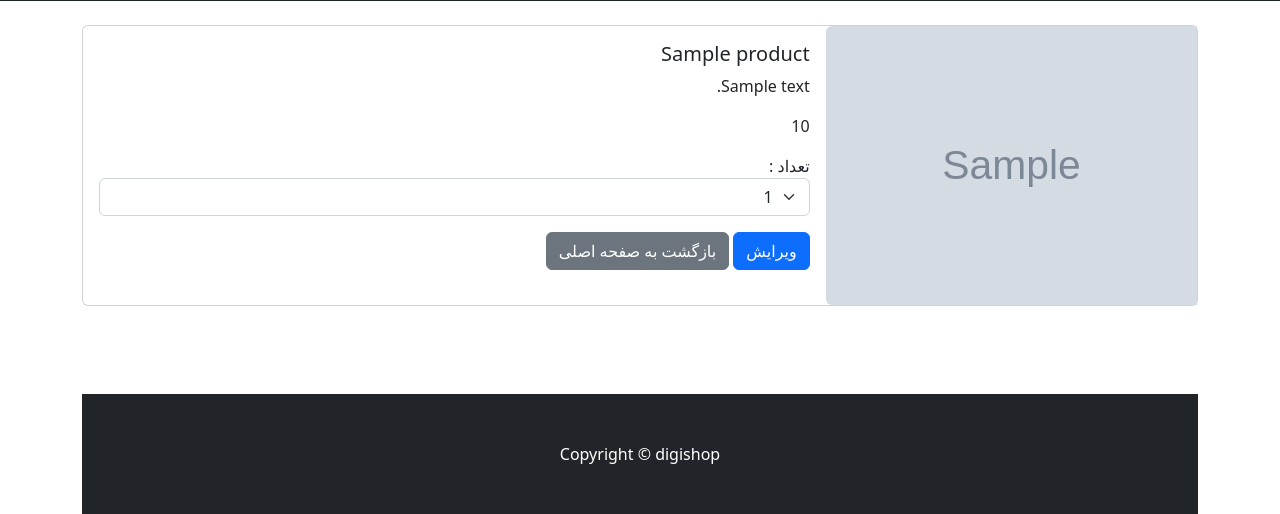
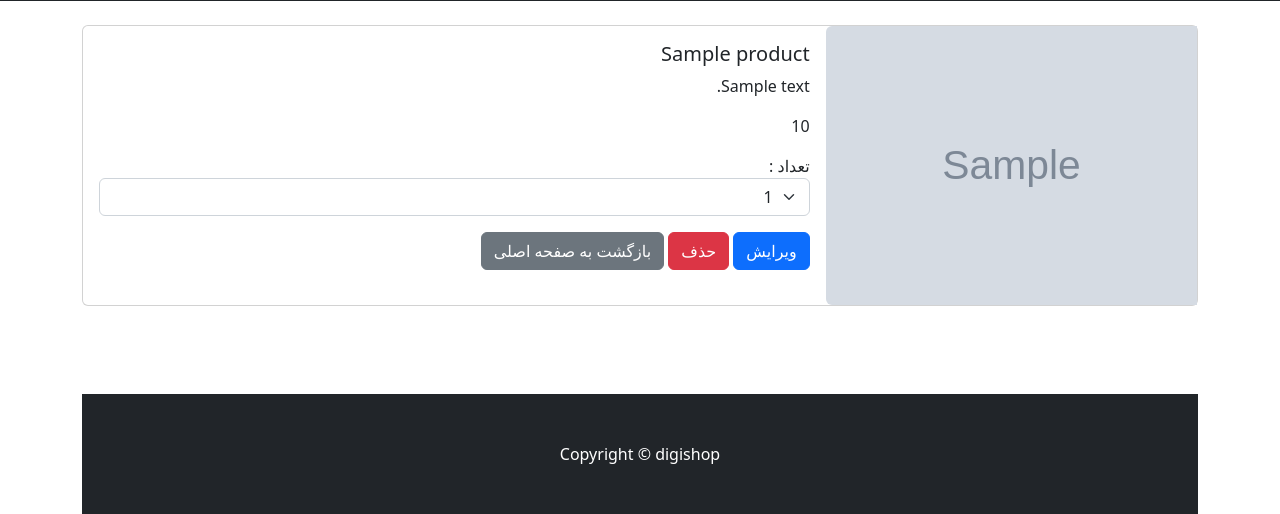
Before and after one commit to ramin-sh/digishop, a Django app: template cart/templates/cart_summary.html in a window 1280 px wide. Shown: the part 352-866 px from the top of the page. Run offline with Django 3.2, Linux system fonts and the light colour scheme; the template is opened without the code that fills it: most values are stand-ins (such as "Sample title", 1, 10 or a date in 2020); grey boxes marked "Sample" are stand-in pictures; some libraries are stand-ins or nearby versions.

Commit message:
update14030406

```diff
--- a/cart/templates/cart_summary.html
+++ b/cart/templates/cart_summary.html
@@ -52,6 +52,7 @@
 
                                      </p>
                                      <button type="button" data-index="{{product.id}}" class="btn btn-primary update-cart">ویرایش</button>
+                                     <button type="button" data-index="{{product.id}}" class="btn btn-danger delete-product">حذف</button>
                                     <a href="{% url 'home'  %}" class="btn btn-secondary">بازگشت به صفحه اصلی</a>
                                 </div>
                             </div>
```
Also changed, not shown: db.sqlite3.
